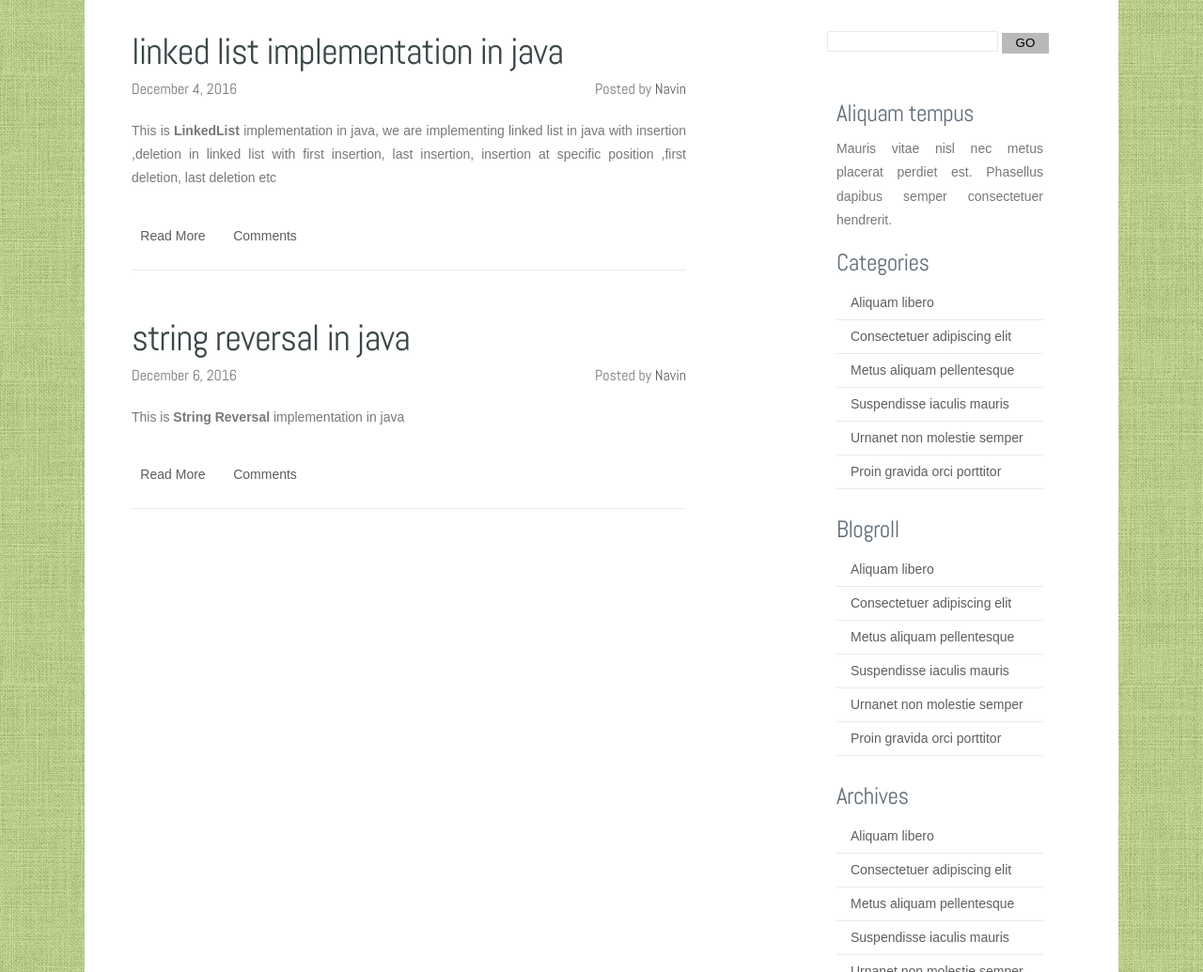
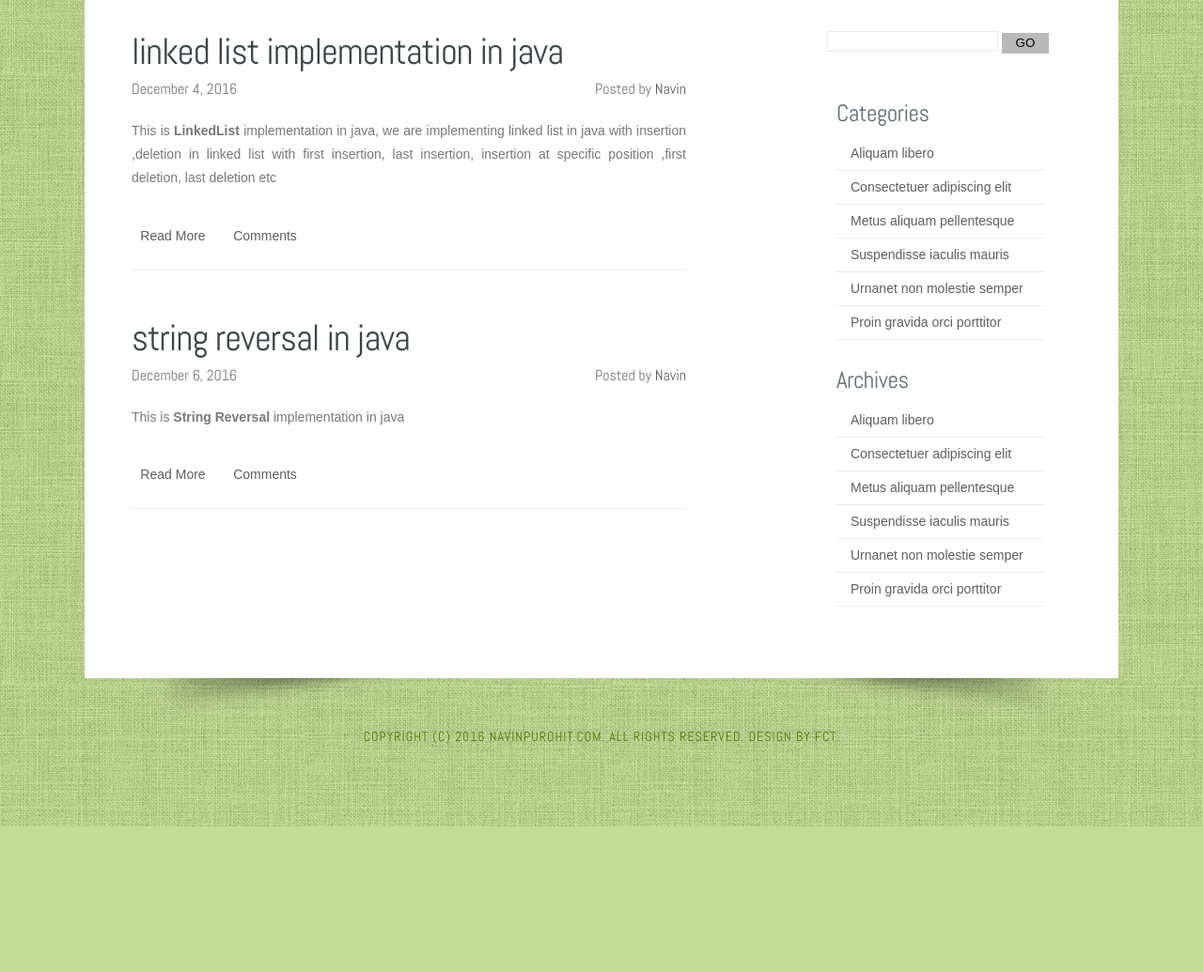
Before and after one commit to navinpurohit/CodeBlog, a plain HTML site: page index.html in a window 1280 px wide. Shown: the part 247-1282 px from the top of the page at 94% size. After the commit the page ends 1127 px from the top, so only its background shows below. Drawn offline with Linux system fonts and the light colour scheme.

Commit message:
Update index.html

```diff
--- a/index.html
+++ b/index.html
@@ -80,10 +80,7 @@ Released   : 20120902
 					</div>
 					<div style="clear: both;">&nbsp;</div>
 				</li>
-				<li>
-					<h2>Aliquam tempus</h2>
-					<p>Mauris vitae nisl nec metus placerat perdiet est. Phasellus dapibus semper consectetuer hendrerit.</p>
-				</li>
+
 				<li>
 					<h2>Categories</h2>
 					<ul>
@@ -95,17 +92,7 @@ Released   : 20120902
 						<li><a href="#">Proin gravida orci porttitor</a></li>
 					</ul>
 				</li>
-				<li>
-					<h2>Blogroll</h2>
-					<ul>
-						<li><a href="#">Aliquam libero</a></li>
-						<li><a href="#">Consectetuer adipiscing elit</a></li>
-						<li><a href="#">Metus aliquam pellentesque</a></li>
-						<li><a href="#">Suspendisse iaculis mauris</a></li>
-						<li><a href="#">Urnanet non molestie semper</a></li>
-						<li><a href="#">Proin gravida orci porttitor</a></li>
-					</ul>
-				</li>
+
 				<li>
 					<h2>Archives</h2>
 					<ul>
```
